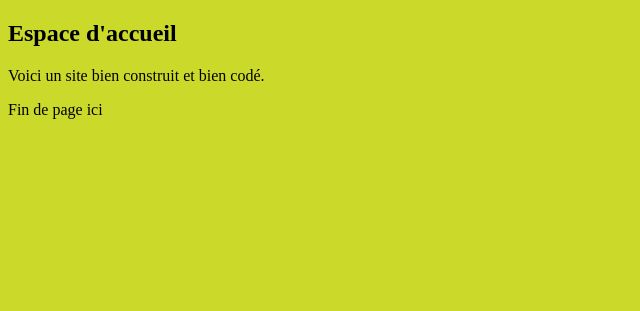
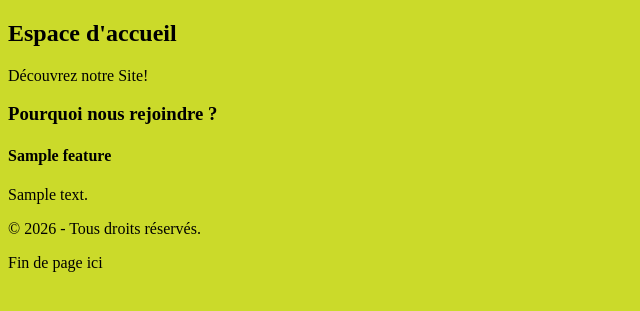
Before and after one commit to AmadeusTdev/BUT-R3.01-SAE, a PHP site: template SAE/modules/views/accueilView.php in a window 1280 px wide. Shown: the part 98-409 px from the top of the page, without its empty margins (0-640 px from the left). Run offline with PHP 8.4, Linux system fonts and the light colour scheme; the template is opened without the code that fills it: most values are stand-ins (such as "Sample title", 1, 10 or a date in 2020).

Commit message:
Amélioration de l'accueil

```diff
--- a/SAE/modules/views/accueilView.php
+++ b/SAE/modules/views/accueilView.php
@@ -1,14 +1,17 @@
+<?php
 
-<?php
 
 function start_page($title = 'Titre ici') {
     echo '<title>' . $title . '</title>';
 }
 
 
+
+
 function end_page() {
     echo '<footer><p>Fin de page ici</p></footer>';
 }
+
 
 ?>
 <!DOCTYPE html>
@@ -20,22 +23,47 @@ function end_page() {
     </head>
     <body>
         <div>
+<header>
 
-    <header>
+
     <h1>Bienvenue sur notre site</h1>
     <nav>
-            <a href="#">Accueil</a> |
-            <a href="#">Authentification</a> |
-            <a href="#">Inscription</a>
+        <a href="index.php?action=accueil">Accueil</a> |
+        <a href="index.php?action=authentification">Authentification</a> |
+        <a href="index.php?action=inscription">Inscription</a>
     </nav>
 </header>
 
+
 <main>
-        <section>
+    <section class="site">
         <h2>Espace d'accueil</h2>
-            <p>Voici un site bien construit et bien codé.</p>
+        <p>Découvrez notre Site!</p>
+        <div class="site-buttons">
+        </div>
+    </section>
+
+
+
+
+    <section class="features">
+        <h3>Pourquoi nous rejoindre ?</h3>
+        <div class="cards-container">
+            <?php foreach ($features as $feature): ?>
+                <article class="card">
+                    <h4><?= $feature['title'] ?></h4>
+                    <p><?= $feature['description'] ?></p>
+                </article>
+            <?php endforeach; ?>
+        </div>
     </section>
 </main>
+
+
+<footer>
+    <p>&copy; <?= date('Y') ?> - Tous droits réservés.</p>
+</footer>
+
 
     <?php end_page(); ?>
     </div>
```
Lines whose indentation alone changed are shown as unchanged.
